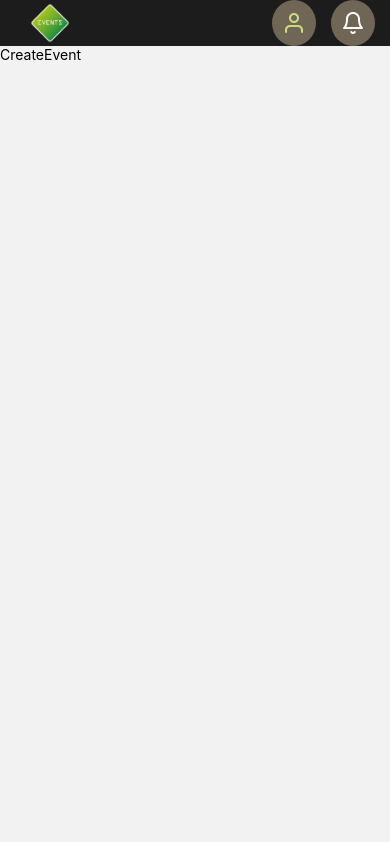
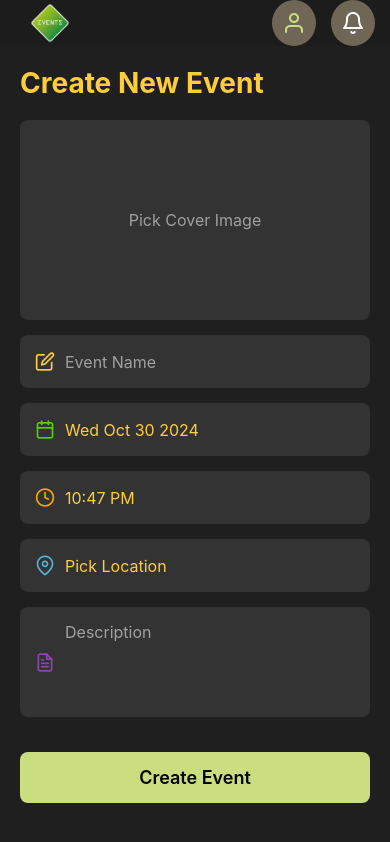
Before and after one commit to emma-ctrl-22/StudentCompanion, a React Native app: screen /create in a window 390 px wide. Built offline with nearby package versions, Linux system fonts and the light colour scheme.

Commit message:
FCreate event screen done with maps

```diff
--- a/package.json
+++ b/package.json
@@ -10,6 +10,7 @@
   },
   "dependencies": {
     "@react-native-async-storage/async-storage": "^1.24.0",
+    "@react-native-community/datetimepicker": "^8.2.0",
     "@react-navigation/native": "^6.1.18",
     "@react-navigation/stack": "^6.4.1",
     "@types/react-native": "^0.72.8",
@@ -20,7 +21,10 @@
     "firebase": "^11.0.1",
     "react": "18.2.0",
     "react-native": "0.74.5",
-    "react-native-calendars": "^1.1307.0"
+    "react-native-calendars": "^1.1307.0",
+    "expo-image-picker": "~15.0.7",
+    "expo-location": "~17.0.1",
+    "react-native-maps": "1.14.0"
   },
   "devDependencies": {
     "@babel/core": "^7.20.0",
--- a/screens/student/CreateEvent.tsx
+++ b/screens/student/CreateEvent.tsx
@@ -1,12 +1,205 @@
-import { StyleSheet, Text, View } from 'react-native'
-import React from 'react'
+import React, { useState } from 'react';
+import { StyleSheet, Text, View, TextInput, TouchableOpacity, ScrollView, Image } from 'react-native';
+import * as ImagePicker from 'expo-image-picker';
+import * as Location from 'expo-location';
+import MapView, { Marker } from 'react-native-maps';
+import DateTimePicker from '@react-native-community/datetimepicker';
+import Feather from '@expo/vector-icons/Feather';
 
 export default function CreateEvent() {
+  const [eventName, setEventName] = useState('');
+  const [eventDate, setEventDate] = useState(new Date());
+  const [showDatePicker, setShowDatePicker] = useState(false);
+  const [eventTime, setEventTime] = useState(new Date());
+  const [showTimePicker, setShowTimePicker] = useState(false);
+  const [location, setLocation] = useState(null);
+  const [description, setDescription] = useState('');
+  const [coverImage, setCoverImage] = useState<string | null>(null);
+  const [showMap, setShowMap] = useState(false);
+
+  // Image picker function
+  const pickImage = async () => {
+    let result = await ImagePicker.launchImageLibraryAsync({
+      mediaTypes: ImagePicker.MediaTypeOptions.Images,
+      allowsEditing: true,
+      quality: 1,
+    });
+
+    if (!result.cancelled) {
+      setCoverImage(result.uri);
+    }
+  };
+
+  // Open the map to select location
+  const pickLocation = async () => {
+    let { status } = await Location.requestForegroundPermissionsAsync();
+    if (status !== 'granted') {
+      alert('Permission to access location was denied');
+      return;
+    }
+    setShowMap(true);
+  };
+
+  // Confirm location selection from map
+  const confirmLocation = (selectedLocation: { latitude: number; longitude: number }) => {
+    setLocation(selectedLocation);
+    setShowMap(false);
+  };
+
+  const handleDateChange = (event: any, selectedDate: Date | undefined) => {
+    setShowDatePicker(false);
+    if (selectedDate) setEventDate(selectedDate);
+  };
+
+  const handleTimeChange = (event: any, selectedTime: Date | undefined) => {
+    setShowTimePicker(false);
+    if (selectedTime) setEventTime(selectedTime);
+  };
+
+  const handleCreateEvent = () => {
+    console.log('Event Created:', { eventName, eventDate, eventTime, location, description, coverImage });
+  };
+
   return (
-    <View>
-      <Text>CreateEvent</Text>
-    </View>
-  )
+    <ScrollView contentContainerStyle={styles.container}>
+      <Text style={styles.header}>Create New Event</Text>
+
+      <TouchableOpacity style={styles.imagePicker} onPress={pickImage}>
+        {coverImage ? (
+          <Image source={{ uri: coverImage }} style={styles.coverImage} />
+        ) : (
+          <Text style={styles.imagePickerText}>Pick Cover Image</Text>
+        )}
+      </TouchableOpacity>
+
+      <View style={styles.inputGroup}>
+        <Feather name="edit" size={20} color="#FFCD3C" />
+        <TextInput
+          style={styles.input}
+          placeholder="Event Name"
+          placeholderTextColor="#a0a0a0"
+          value={eventName}
+          onChangeText={setEventName}
+        />
+      </View>
+
+      <TouchableOpacity style={styles.inputGroup} onPress={() => setShowDatePicker(true)}>
+        <Feather name="calendar" size={20} color="#58CC02" />
+        <Text style={styles.inputText}>{eventDate.toDateString()}</Text>
+      </TouchableOpacity>
+      {showDatePicker && <DateTimePicker value={eventDate} mode="date" display="default" onChange={handleDateChange} />}
+
+      <TouchableOpacity style={styles.inputGroup} onPress={() => setShowTimePicker(true)}>
+        <Feather name="clock" size={20} color="#FFA500" />
+        <Text style={styles.inputText}>
+          {eventTime.toLocaleTimeString([], { hour: '2-digit', minute: '2-digit' })}
+        </Text>
+      </TouchableOpacity>
+      {showTimePicker && <DateTimePicker value={eventTime} mode="time" display="default" onChange={handleTimeChange} />}
+
+      <TouchableOpacity style={styles.inputGroup} onPress={pickLocation}>
+        <Feather name="map-pin" size={20} color="#56B4D3" />
+        <Text style={styles.inputText}>{location ? `Lat: ${location.latitude}, Lng: ${location.longitude}` : 'Pick Location'}</Text>
+      </TouchableOpacity>
+
+      <View style={styles.inputGroup}>
+        <Feather name="file-text" size={20} color="#8E44AD" />
+        <TextInput
+          style={styles.input}
+          placeholder="Description"
+          placeholderTextColor="#a0a0a0"
+          multiline
+          numberOfLines={4}
+          value={description}
+          onChangeText={setDescription}
+        />
+      </View>
+
+      <TouchableOpacity style={styles.createButton} onPress={handleCreateEvent}>
+        <Text style={styles.createButtonText}>Create Event</Text>
+      </TouchableOpacity>
+
+      {showMap && (
+        <MapView
+          style={styles.map}
+          initialRegion={{
+            latitude: 37.78825,
+            longitude: -122.4324,
+            latitudeDelta: 0.0922,
+            longitudeDelta: 0.0421,
+          }}
+          onPress={(e) => confirmLocation(e.nativeEvent.coordinate)}
+        >
+          {location && <Marker coordinate={location} />}
+        </MapView>
+      )}
+    </ScrollView>
+  );
 }
 
-const styles = StyleSheet.create({})
+const styles = StyleSheet.create({
+  container: {
+    backgroundColor: '#1f1f1f',
+    padding: 20,
+    flexGrow: 1,
+  },
+  header: {
+    color: '#FFCD3C',
+    fontSize: 28,
+    fontWeight: 'bold',
+    marginBottom: 20,
+  },
+  imagePicker: {
+    backgroundColor: '#333',
+    height: 200,
+    borderRadius: 8,
+    alignItems: 'center',
+    justifyContent: 'center',
+    marginBottom: 15,
+  },
+  imagePickerText: {
+    color: '#a0a0a0',
+    fontSize: 16,
+  },
+  coverImage: {
+    width: '100%',
+    height: '100%',
+    borderRadius: 8,
+  },
+  inputGroup: {
+    flexDirection: 'row',
+    alignItems: 'center',
+    backgroundColor: '#333',
+    borderRadius: 8,
+    paddingVertical: 15,
+    paddingHorizontal: 15,
+    marginBottom: 15,
+  },
+  input: {
+    color: '#FFCD3C',
+    fontSize: 16,
+    flex: 1,
+    marginLeft: 10,
+  },
+  inputText: {
+    color: '#FFCD3C',
+    fontSize: 16,
+    marginLeft: 10,
+  },
+  createButton: {
+    backgroundColor: '#cade7f',
+    borderRadius: 8,
+    paddingVertical: 15,
+    alignItems: 'center',
+    marginTop: 20,
+  },
+  createButtonText: {
+    color: '#000',
+    fontSize: 18,
+    fontWeight: '600',
+  },
+  map: {
+    ...StyleSheet.absoluteFillObject,
+    zIndex: 10,
+  },
+});
--- a/screens/student/Note.tsx
+++ b/screens/student/Note.tsx
@@ -91,7 +91,7 @@ const styles = StyleSheet.create({
     },
     noteContainer: {
         flex: 1,
-        margin: 8,
+        margin: 5,
         padding: 16,
         borderRadius: 12,
         minHeight: 100,
```
Also changed, not shown: 1 other file (tests, documents, lock files or other folders).
